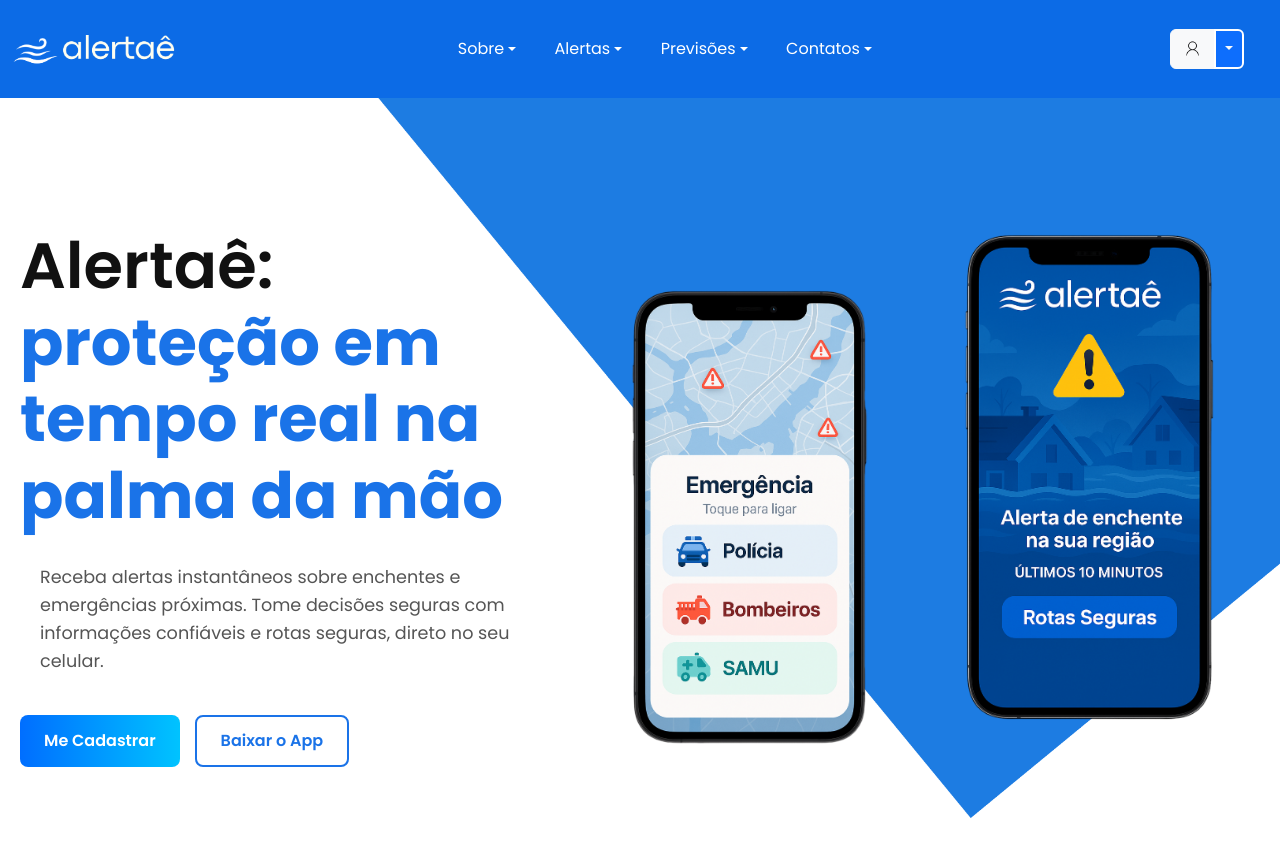
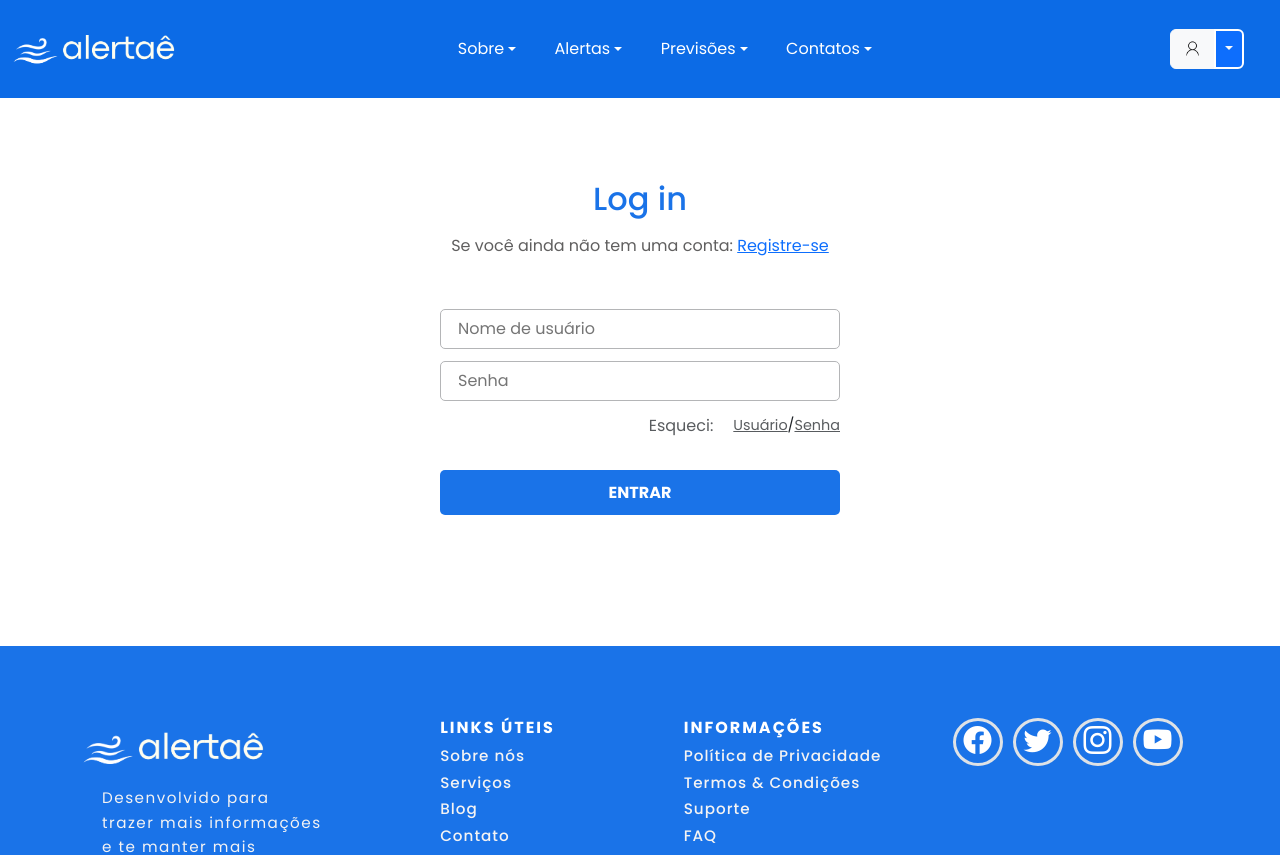
Before and after one commit to enrique-fcnr/alertae, a React (Vite) app: page / in a window 1280 px wide. Shown: the top 855 px of the page. Built offline with nearby package versions, Linux system fonts and the light colour scheme.

Commit message:
Structuring login basic loginpage

```diff
--- a/src/main.jsx
+++ b/src/main.jsx
@@ -9,11 +9,12 @@ import ErrorPage from './pages/ErrorPage/ErrorPage.jsx';
 import Dashboard from './pages/Dashboard/Dashboard.jsx';
 import Teste from './components/Teste/Teste.jsx';
 import Teste2 from './components/Teste2/Teste2.jsx';
+import Login from './pages/Login/Login.jsx';
 
 const router = createBrowserRouter([
   {
     path: "/",
-    element: <Home />,
+    element: <Login />,
     errorElement: <ErrorPage />,
   },
   {
--- /dev/null
+++ b/src/pages/Login/Login.css
@@ -0,0 +1,154 @@
+/* Formulário de Login */
+.wrapper {
+  display: flex;
+  flex-direction: column;
+  min-height: 60vh;
+  justify-content: center;
+  align-items: center;
+  text-align: center;
+  /* Altura mínima de 100% da viewport */
+}
+
+.form-container {
+  display: flex;
+  flex-direction: column;
+  justify-content: center;
+  align-items: center;
+  height: 500px;
+  width: 625px;
+}
+
+.title-form {
+  color: #1a73e8;
+}
+
+.login-subtitle {
+  color: rgb(96, 95, 95);
+}
+
+.login-esqueci {
+  display: flex;
+  justify-content: end;
+  align-items: center;
+  width: 100%;
+  font-size: 0.9rem;
+}
+
+.login-esqueci p {
+  font-size: 1rem;
+}
+
+.login-links {
+  display: flex;
+  justify-content: end;
+  align-items: center;
+}
+
+
+
+.form-container p {
+  margin-top: 7px;
+}
+
+.form-group {
+  margin-bottom: 25px;
+}
+
+input {
+  width: 400px;
+  height: 40px;
+  border: 1.5px solid #b4b5b7;
+  border-radius: 5px;
+  padding: .375rem .75rem;
+}
+
+textarea {
+  width: 400px;
+  border: 1.5px solid #b4b5b7;
+  border-radius: 5px;
+}
+
+input::placeholder {
+  padding-left: 5px;
+}
+
+
+.form-btn {
+  width: 400px;
+  height: 45px;
+  border: none;
+  border-radius: 5px;
+  background-color: #1a73e8;
+  color: white;
+}
+
+.form-btn,
+.form-group {
+  transition: transform 0.3s ease;
+}
+
+.form-btn:hover,
+.form-group:hover {
+  transform: scale(1.03);
+}
+
+.form-btn:hover {
+  background-color: #5279ae;
+}
+
+.form-group:nth-child(1) {
+  margin-top: 20px;
+  margin-bottom: 12px;
+}
+
+.form-group:nth-child(2),
+.form-group:nth-child(3),
+.form-group:nth-child(4) {
+  margin-top: 0px;
+  margin-bottom: 12px;
+}
+
+/* Para telas pequenas (sm) e médias (md) (LOGIN) */
+@media (max-width: 991px) {
+  .login-container {
+    flex-direction: column;
+    align-items: center;
+    margin: 20px;
+  }
+
+  .login-img {
+    width: 100%;
+    max-width: 150px;
+    /* Define uma largura máxima específica */
+    height: auto;
+    /* Ajusta a altura automaticamente para manter a proporção */
+    margin-bottom: 20px;
+    /* Espaçamento abaixo da imagem */
+  }
+
+  .login-img img {
+    width: 100%;
+    height: auto;
+  }
+
+  .form-container {
+    width: 100%;
+    max-width: 90%;
+    height: 280px;
+  }
+
+  .divisor {
+    display: none;
+    /* Oculta a linha divisora no mobile */
+  }
+
+  input,
+  .form-btn {
+    width: 100%;
+    max-width: 90%;
+  }
+
+  .form-container p {
+    text-align: center;
+  }
+}
--- /dev/null
+++ b/src/pages/Login/Login.jsx
@@ -0,0 +1,92 @@
+import React, { useState } from 'react';
+import { Link } from 'react-router-dom';
+import { useNavigate } from 'react-router-dom';
+import "./Login.css"
+import Navbar from '../../components/Navbar/Navbar';
+import Footer from '../../components/Footer/Footer';
+
+
+function Login() {
+  const [username, setUsername] = useState('');
+  const [password, setPassword] = useState('');
+  const [message, setMessage] = useState('');
+
+
+
+  const handleSubmit = async (e) => {
+
+    // Previne comportamento padrão de formulário ao recarregar a página
+    e.preventDefault();
+
+
+    setLoading(true); // Mostra o ícone de carregamento
+
+    const data = {
+      username: username,
+      password: password
+    };
+
+
+  };
+
+  return (
+    <>
+      <Navbar />
+      <div className="wrapper">
+        <div className="login-container">
+
+          <div className="divisor"></div>
+          <div className="form-container">
+            <h2 className="title-form">Log in</h2>
+            <p className='login-subtitle'>
+              Se você ainda não tem uma conta: <Link to="/signup">Registre-se</Link>
+            </p>
+            <form className="needs-validation" id="loginForm" onSubmit={handleSubmit} noValidate>
+              <div className="form-group">
+                <label htmlFor="username"></label>
+                <input
+                  id="username"
+                  name="username"
+                  placeholder="Nome de usuário"
+                  type="text"
+                  value={username}
+                  onChange={(e) => setUsername(e.target.value)}
+                  required
+                />
+                <div className="valid-feedback"></div>
+                <div className="invalid-feedback">Preencha o dado do usuário.</div>
+              </div>
+              <div className="form-group">
+                <label htmlFor="password"></label>
+                <input
+                  id="password"
+                  name="password"
+                  placeholder="Senha"
+                  type="password"
+                  value={password}
+                  onChange={(e) => setPassword(e.target.value)}
+                  required
+                />
+                <div className="valid-feedback"></div>
+                <div className="invalid-feedback">Preencha a senha.</div>
+              </div>
+              <div className="login-esqueci text-end mb-4">
+                <p className="mt-0 mb-2 text-muted">Esqueci:</p>
+                <span className='mt-0 mb-2 login-links'>
+                  <Link to="/forgot/username" className="text-muted login-esqueci-link">Usuário</Link> /
+                  <Link to="/forgot/password" className="text-muted login-esqueci-link">Senha</Link>
+                </span>
+              </div>
+              <button className="form-btn" type="submit">
+                <strong>ENTRAR</strong>
+              </button>
+            </form>
+          </div>
+        </div>
+      </div>
+      <Footer />
+    </>
+  );
+}
+
+export default Login;
```
Also changed, not shown: src/App.jsx (+1 -22 lines).
